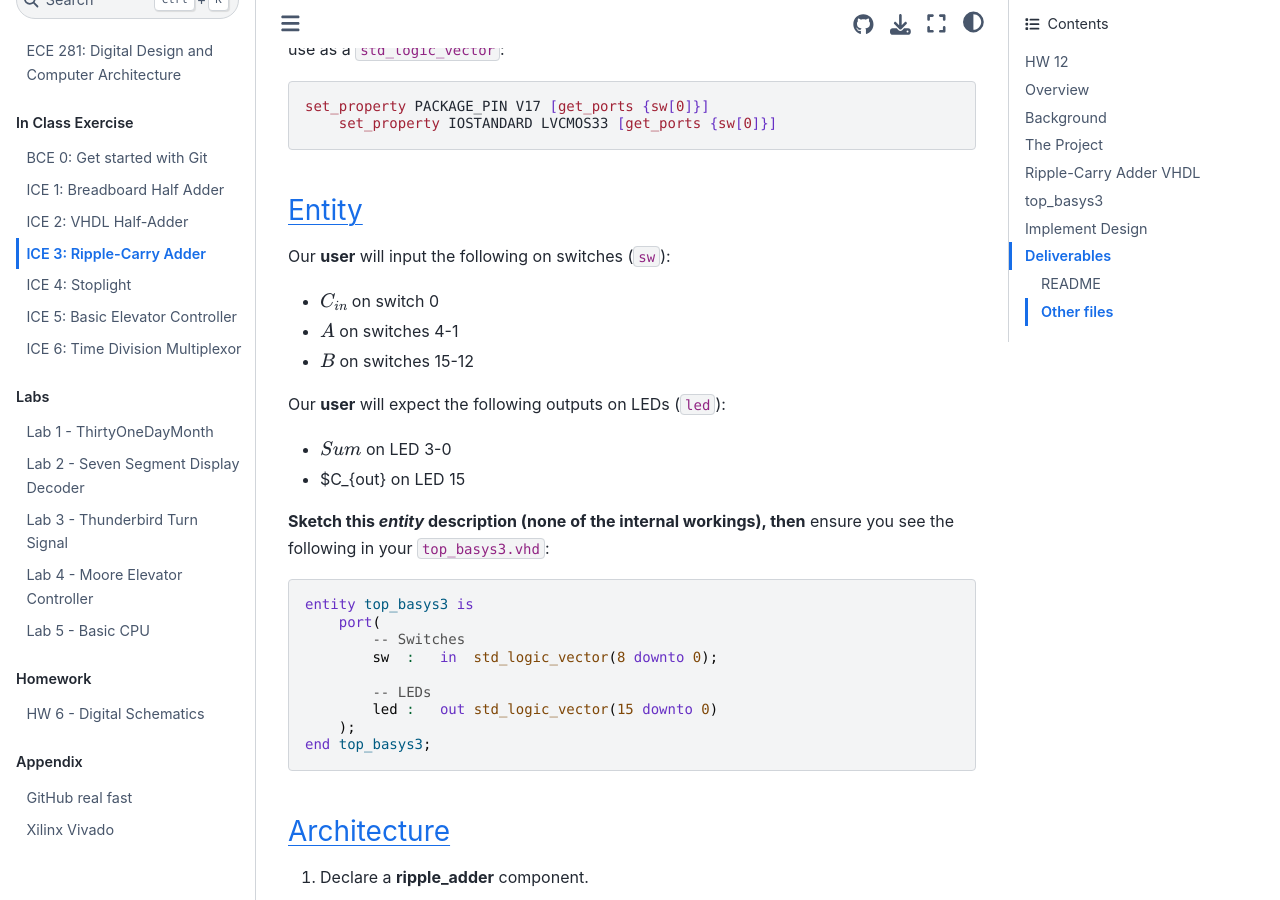
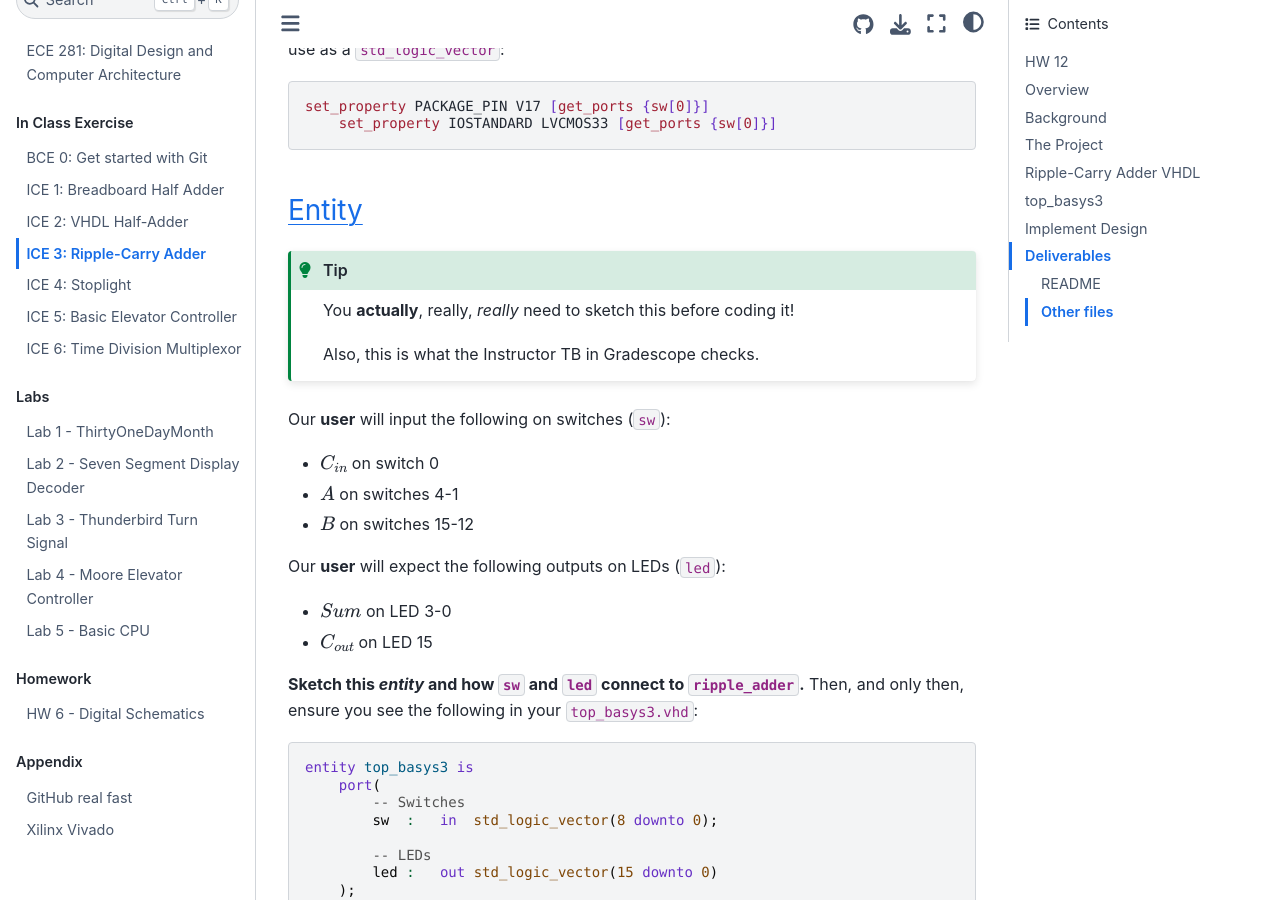
Before and after one commit to USAFA-ECE/ece281-book, a Jupyter Book: the page built from book/ICE/ICE3.md, in a window 1280 px wide and 900 px high, scrolled down 7443 px. Built offline with Jupyter Book 1.0.4 settings and Sphinx 7.4.7 and the Sphinx Book theme 1.1.4, drawn with Linux system fonts in a browser that asks for light colours.

Commit message:
Really emphasize draw ice 3 entity

````diff
--- a/book/ICE/ICE3.md
+++ b/book/ICE/ICE3.md
@@ -282,6 +282,12 @@ set_property PACKAGE_PIN V17 [get_ports {sw[0]}]
 
 ### Entity
 
+```{tip}
+You **actually**, really, *really* need to sketch this before coding it!
+
+Also, this is what the Instructor TB in Gradescope checks.
+```
+
 Our **user** will input the following on switches (`sw`):
 
 - $C_{in}$ on switch 0
@@ -291,10 +297,10 @@ Our **user** will input the following on switches (`sw`):
 Our **user** will expect the following outputs on LEDs (`led`):
 
 - $Sum$ on LED 3-0
-- $C_{out} on LED 15
+- $C_{out}$ on LED 15
 
-**Sketch this *entity* description (none of the internal workings), then**
-ensure you see the following in your `top_basys3.vhd`:
+**Sketch this *entity* and how `sw` and `led` connect to `ripple_adder`.**
+Then, and only then, ensure you see the following in your `top_basys3.vhd`:
 
 ```vhdl
 
````
